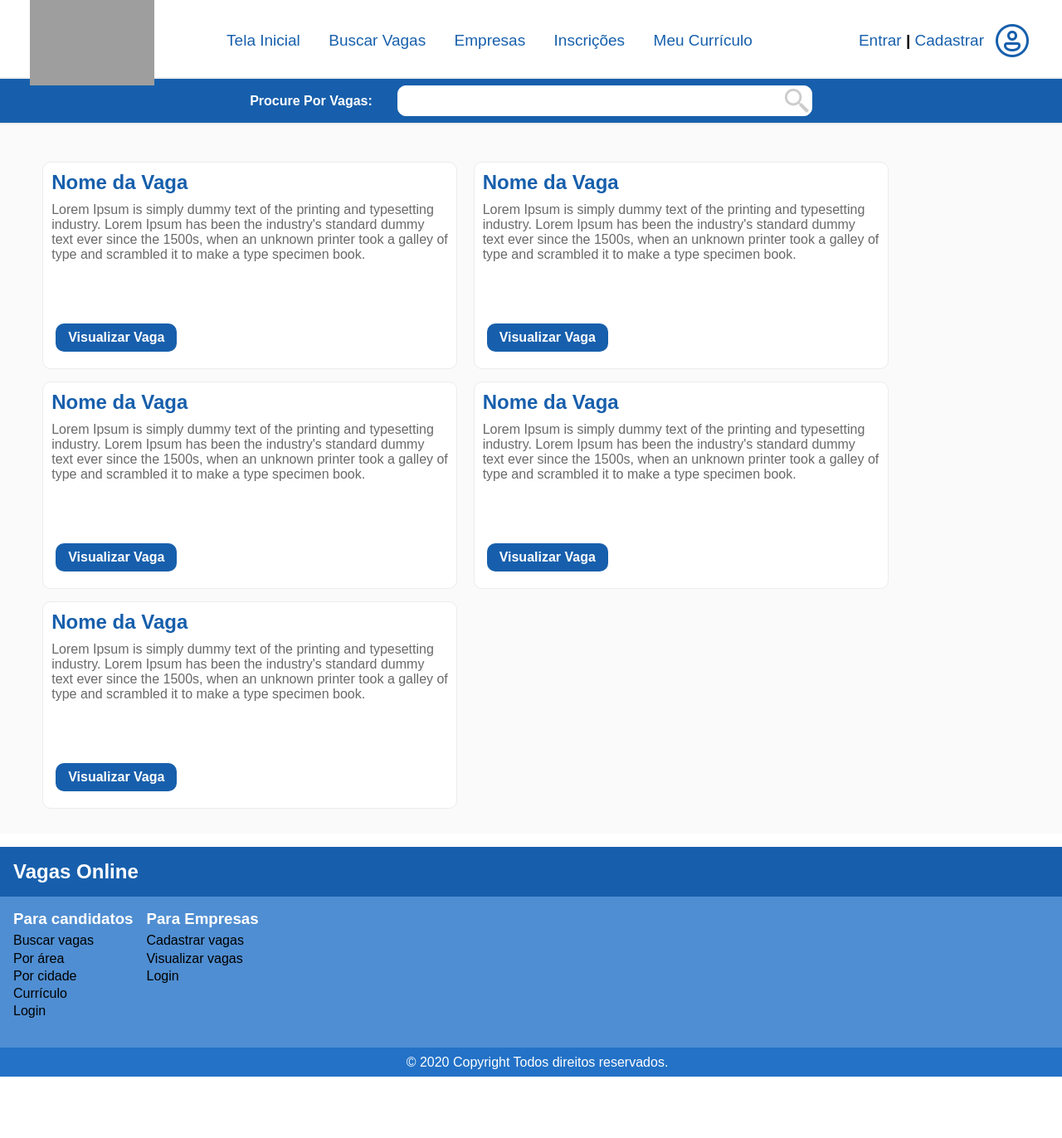
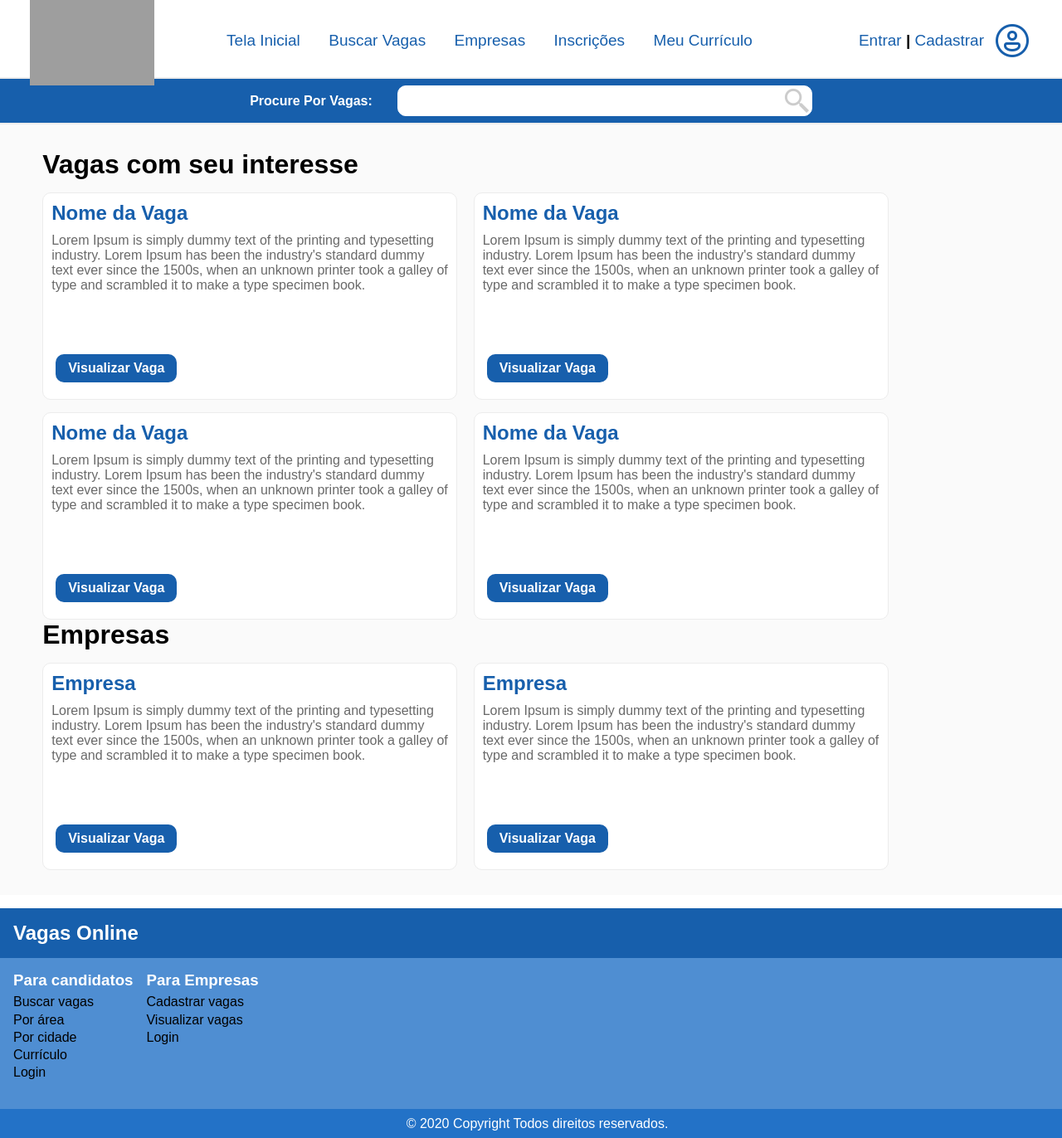
Before and after one commit to GabrielSMSantos/VagasOnline, a PHP site: page /VagasOnline/ in a window 1280 px wide. Shown: the whole page at 83% size. Before the commit the page ends 1298 px from the top, so only its background shows below. Run offline with PHP 8.4, Linux system fonts and the light colour scheme; grey boxes are pictures that could not be loaded.

Commit message:
Add files via upload

```diff
--- a/index.php
+++ b/index.php
@@ -3,68 +3,105 @@
 <head>
     <meta charset="UTF-8">
     <meta name="viewport" content="width=device-width, initial-scale=1.0">
+    <title>Home</title>
     <link rel="stylesheet" href="view/css/index.css">
-    <title>Home</title>
 </head>
 <body>
 
     <?php include "View/header.php"; ?>
 
 
-    <main>
+    <main id="root">
+        <div class="container">
+            <div class="wrapperTitle">
+                <h1>Vagas com seu interesse</h1>
+            </div>
+
+            <div class="wrapper">
                 <div class="vaga">
+                    <div class="dadosVaga">
                         <h2 class="nomeVaga">Nome da Vaga</h2>
                         <p class="descricaoVaga">
                         Lorem Ipsum is simply dummy text of the printing and typesetting industry.
                         Lorem Ipsum has been the industry's standard dummy text ever since the 1500s,
                         when an unknown printer took a galley of type and scrambled it to make a type specimen book.
                         </p>
+                    </div>
 
                     <a class="linkVaga" href="http://localhost/VagasOnline/view/vaga.php">Visualizar Vaga</a>
                 </div>
 
                 <div class="vaga">
+                    <div class="dadosVaga">
                         <h2 class="nomeVaga">Nome da Vaga</h2>
                         <p class="descricaoVaga">
                         Lorem Ipsum is simply dummy text of the printing and typesetting industry.
                         Lorem Ipsum has been the industry's standard dummy text ever since the 1500s,
                         when an unknown printer took a galley of type and scrambled it to make a type specimen book.
                         </p>
+                    </div>
 
                     <a class="linkVaga" href="http://localhost/VagasOnline/view/vaga.php">Visualizar Vaga</a>
                 </div>
 
                 <div class="vaga">
+                    <div class="dadosVaga">
                         <h2 class="nomeVaga">Nome da Vaga</h2>
                         <p class="descricaoVaga">
                         Lorem Ipsum is simply dummy text of the printing and typesetting industry.
                         Lorem Ipsum has been the industry's standard dummy text ever since the 1500s,
                         when an unknown printer took a galley of type and scrambled it to make a type specimen book.
                         </p>
+                    </div>
 
                     <a class="linkVaga" href="http://localhost/VagasOnline/view/vaga.php">Visualizar Vaga</a>
                 </div>
 
                 <div class="vaga">
+                    <div class="dadosVaga">
                         <h2 class="nomeVaga">Nome da Vaga</h2>
                         <p class="descricaoVaga">
                         Lorem Ipsum is simply dummy text of the printing and typesetting industry.
                         Lorem Ipsum has been the industry's standard dummy text ever since the 1500s,
                         when an unknown printer took a galley of type and scrambled it to make a type specimen book.
                         </p>
+                    </div>
+
+                    <a class="linkVaga" href="http://localhost/VagasOnline/view/vaga.php">Visualizar Vaga</a>
+                </div>
+            </div>
+
+            <div class="wrapperTitle">
+                <h1>Empresas</h1>
+            </div>
+
+            <div class="wrapper">
+                <div class="vaga">
+                    <div class="dadosVaga">
+                        <h2 class="nomeVaga">Empresa</h2>
+                        <p class="descricaoVaga">
+                        Lorem Ipsum is simply dummy text of the printing and typesetting industry.
+                        Lorem Ipsum has been the industry's standard dummy text ever since the 1500s,
+                        when an unknown printer took a galley of type and scrambled it to make a type specimen book.
+                        </p>
+                    </div>
 
                     <a class="linkVaga" href="http://localhost/VagasOnline/view/vaga.php">Visualizar Vaga</a>
                 </div>
 
                 <div class="vaga">
-            <h2 class="nomeVaga">Nome da Vaga</h2>
+                    <div class="dadosVaga">
+                        <h2 class="nomeVaga">Empresa</h2>
                         <p class="descricaoVaga">
                         Lorem Ipsum is simply dummy text of the printing and typesetting industry.
                         Lorem Ipsum has been the industry's standard dummy text ever since the 1500s,
                         when an unknown printer took a galley of type and scrambled it to make a type specimen book.
                         </p>
+                    </div>
 
                     <a class="linkVaga" href="http://localhost/VagasOnline/view/vaga.php">Visualizar Vaga</a>
+                </div>
+            </div>
         </div>
     </main>
 
```
Also changed, not shown: index.css (added, +74 -0 lines). Lines whose indentation alone changed are shown as unchanged.
